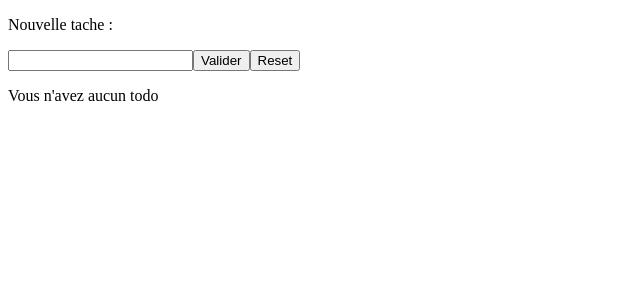
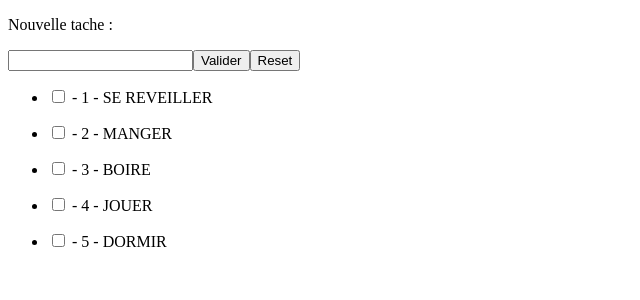
Before and after one commit to bilelh/Angular--todo, an Angular app: page / in a window 1280 px wide. Shown: the top 300 px of the page, without its empty margins (0-640 px from the left). Built offline with nearby package versions, Linux system fonts and the light colour scheme.

Commit message:
3.12 Todo App almost Done, need to sort by id whene updated

```diff
--- a/src/app/todo/todo-container/todo-container.component.html
+++ b/src/app/todo/todo-container/todo-container.component.html
@@ -1,6 +1,7 @@
 
 
 <app-todo-form (newTache)="addNewTache($event)"
-            (removeTache)="removeTaches()"></app-todo-form>
+                (removeTache)="removeTaches()"></app-todo-form>
 
-<app-todo-list [taches] = "todoList"></app-todo-list>
+<app-todo-list [taches] = "todoList"
+                (checkChange)="updateTache($event)"></app-todo-list>
--- a/src/app/todo/todo-container/todo-container.component.ts
+++ b/src/app/todo/todo-container/todo-container.component.ts
@@ -1,5 +1,6 @@
 import { Component, OnInit } from '@angular/core';
 import { Faire } from '../model/faire';
+import _ from 'lodash';
 
 @Component({
   selector: 'app-todo-container',
@@ -16,18 +17,26 @@ export class TodoContainerComponent implements OnInit {
 
   removeTaches() {
     this.todoList = [];
-}
+  }
+
+  updateTache(tache:Faire) {
+    const update = this.todoList.find(t => t.id === tache.id);
+    update.isDone = !update.isDone;
+    console.log(update.isDone)
+    this.todoList =[..._.without(this.todoList, update) , update];
+  }
+
+
 
   constructor() { }
 
   ngOnInit() {
-    /* this.todoList = [
+    this.todoList = [
       new Faire(1, 'se reveiller', false),
       new Faire(2, 'manger', false),
       new Faire(3, 'boire', false),
       new Faire(4, 'jouer', false),
       new Faire(5, 'dormir', false)
-    ]  */
+    ]
   }
-
 }
--- a/src/app/todo/todo-item/todo-item.component.html
+++ b/src/app/todo/todo-item/todo-item.component.html
@@ -2,6 +2,6 @@
 
 <div>
   <p [style.text-decoration]="barre"><input type="checkbox" [checked]="tache.isDone"
-    (change)="handleCheckBoxChange()">
+    (change)="handleCheckbox()">
     - {{tache.id}} - {{tache.title | uppercase}} </p>
 </div>
--- a/src/app/todo/todo-item/todo-item.component.ts
+++ b/src/app/todo/todo-item/todo-item.component.ts
@@ -1,4 +1,4 @@
-import { Component, OnInit, Input } from '@angular/core';
+import { Component, OnInit, Input, Output, EventEmitter } from '@angular/core';
 import { Faire } from '../model/faire';
 
 @Component({
@@ -8,18 +8,16 @@ import { Faire } from '../model/faire';
 })
 export class TodoItemComponent implements OnInit {
 
+  barre:string ;
+
   @Input()
   tache:Faire ;
 
-  barre:string ;
+  @Output()
+  check:EventEmitter<Faire> = new EventEmitter<Faire>();
 
-  handleCheckBoxChange() {
-    this.tache.isDone = !this.tache.isDone;
-    if(this.tache.isDone ===false) {
-      this.barre = 'none';
-    }else {
-      this.barre = 'line-through';
-    }
+  handleCheckbox() {
+    this.check.emit(this.tache);
   }
 
   constructor() { }
--- a/src/app/todo/todo-list/todo-list.component.html
+++ b/src/app/todo/todo-list/todo-list.component.html
@@ -2,7 +2,8 @@
 <div *ngIf = "taches.length != 0 ; else message">
   <ul>
     <li *ngFor="let tache of taches">
-      <app-todo-item [tache]="tache"></app-todo-item>
+      <app-todo-item [tache]="tache"
+      (check)="handleCheckChange($event)"></app-todo-item>
     </li>
   </ul>
 </div>
--- a/src/app/todo/todo-list/todo-list.component.ts
+++ b/src/app/todo/todo-list/todo-list.component.ts
@@ -1,4 +1,4 @@
-import { Component, OnInit, Input } from '@angular/core';
+import { Component, OnInit, Input, EventEmitter, Output } from '@angular/core';
 import { Faire } from '../model/faire';
 
 @Component({
@@ -10,6 +10,15 @@ export class TodoListComponent implements OnInit {
 
   @Input()
   taches:Array<Faire> ;
+
+  @Output()
+  checkChange = new EventEmitter<Faire>();
+
+  handleCheckChange(tache: Faire) {
+    this.checkChange.emit(tache);
+  }
+
+
 
   isEmpty() {
     if(this.taches === []) {
```
